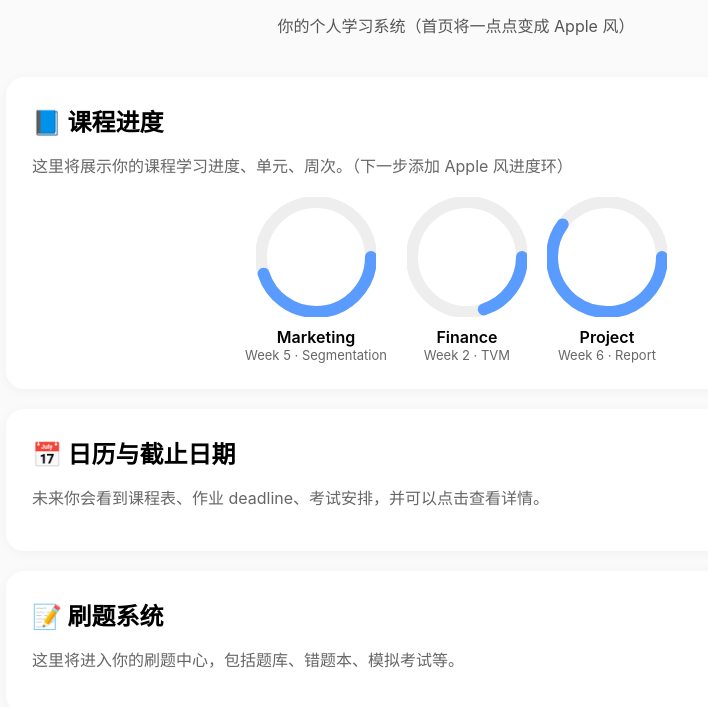
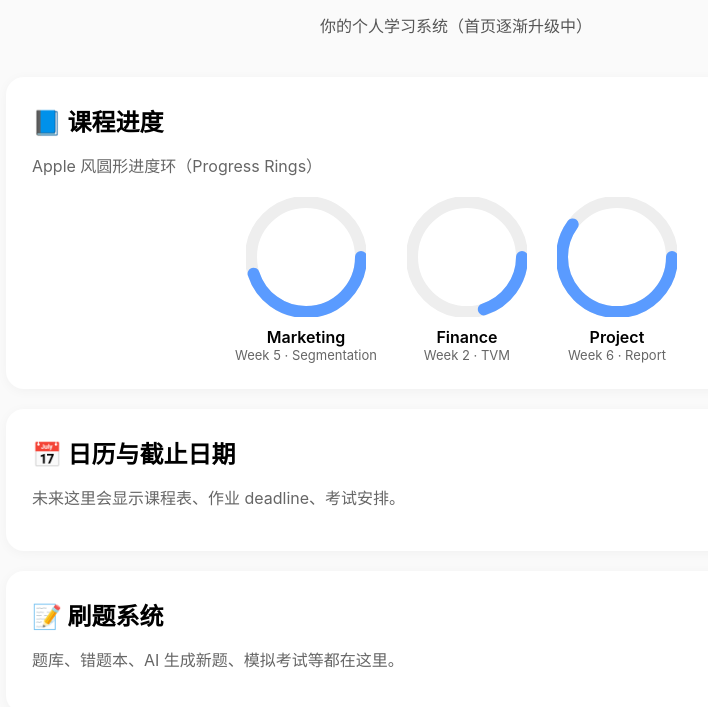
Before and after one commit to Aniyaqwq/BOBO-Learning, a plain HTML site: page index.html in a window 1280 px wide. Shown: the part 103-810 px from the top of the page, without its empty margins (184-892 px from the left). Drawn offline with Linux system fonts and the light colour scheme.

Commit message:
Update index.html

```diff
--- a/index.html
+++ b/index.html
@@ -4,10 +4,10 @@
     <meta charset="UTF-8">
     <title>Learning OS Dashboard</title>
 
-    <!-- 强制刷新 CSS（避免 GitHub Pages 缓存） -->
-  <link rel="stylesheet" href="https://aniyaqwq.github.io/BOBO-Learning/assets/style.css?v=20251127">
+    <!-- 强制刷新最新 CSS（防缓存） -->
+    <link rel="stylesheet" href="https://aniyaqwq.github.io/BOBO-Learning/assets/style.css?v=20251128">
 
-    <!-- Apple 字体（系统自动加载） -->
+    <!-- Apple 字体（系统自带） -->
     <style>
         body {
             font-family: -apple-system, BlinkMacSystemFont, "SF Pro Display",
@@ -19,17 +19,21 @@
 <body>
     <div class="container">
         <h1>Learning OS Dashboard</h1>
-        <p class="subtitle">你的个人学习系统（首页将一点点变成 Apple 风）</p>
+        <p class="subtitle">你的个人学习系统（首页逐渐升级中）</p>
 
         <!-- 课程进度卡片 -->
         <div class="card">
             <h2 style="margin-top:0;">📘 课程进度</h2>
             <p style="color:#666; margin-top:-5px;">
-                这里将展示你的课程学习进度、单元、周次。（下一步添加 Apple 风进度环）
+                Apple 风圆形进度环（Progress Rings）
             </p>
 
-           <div id="progress-area" style="display:flex; gap:20px; justify-content:center; flex-wrap:wrap; margin-top:20px;">
-    <!-- Apple 风课程进度环会自动插入到这里 -->
+            <div id="progress-area" style="
+                display:flex;
+                gap:30px;
+                justify-content:center;
+                flex-wrap:wrap;
+                margin-top:20px;">
             </div>
         </div>
 
@@ -37,7 +41,7 @@
         <div class="card">
             <h2 style="margin-top:0;">📅 日历与截止日期</h2>
             <p style="color:#666; margin-top:-5px;">
-                未来你会看到课程表、作业 deadline、考试安排，并可以点击查看详情。
+                未来这里会显示课程表、作业 deadline、考试安排。
             </p>
         </div>
 
@@ -45,10 +49,12 @@
         <div class="card">
             <h2 style="margin-top:0;">📝 刷题系统</h2>
             <p style="color:#666; margin-top:-5px;">
-                这里将进入你的刷题中心，包括题库、错题本、模拟考试等。
+                题库、错题本、AI 生成新题、模拟考试等都在这里。
             </p>
         </div>
     </div>
+
+    <!-- ========== Apple 风圆形进度环功能模块 ========== -->
     <script>
     // ===== Apple 风 Progress Ring 组件 =====
 
@@ -82,12 +88,12 @@ function createProgressRing(courseName, progress, detail) {
                     stroke-dasharray="${circumference}"
                     stroke-dashoffset="${circumference * (1 - progress)}"
                     stroke-linecap="round"
-                style="transition: stroke-dashoffset 1s ease;"
+                    style="transition: stroke-dashoffset 1.2s ease;"
                 ></circle>
             </svg>
         `;
 
-    // 环下面显示文字
+        // 环下方的文字
         const label = `
             <div style="font-size:16px; margin-top:6px; font-weight:600;">
                 ${courseName}
@@ -101,22 +107,24 @@ function createProgressRing(courseName, progress, detail) {
         return container;
     }
 
-// ===== 插入示例数据 =====
+    // ===== 示例数据（下一步改成 JSON 自动导入） =====
     window.onload = function () {
         const progressArea = document.getElementById("progress-area");
 
-    // 示例课程（之后会用 JSON 替换）
+        // **课程示例数据（你之后会改成真正的数据）**
         const courses = [
             { name: "Marketing", progress: 0.45, detail: "Week 5 · Segmentation" },
             { name: "Finance", progress: 0.20, detail: "Week 2 · TVM" },
             { name: "Project", progress: 0.60, detail: "Week 6 · Report" }
         ];
 
+        // 加入进度环
         courses.forEach(c => {
             const ring = createProgressRing(c.name, c.progress, c.detail);
             progressArea.appendChild(ring);
         });
     };
     </script>
+
 </body>
 </html>
```
Lines whose indentation alone changed are shown as unchanged.
